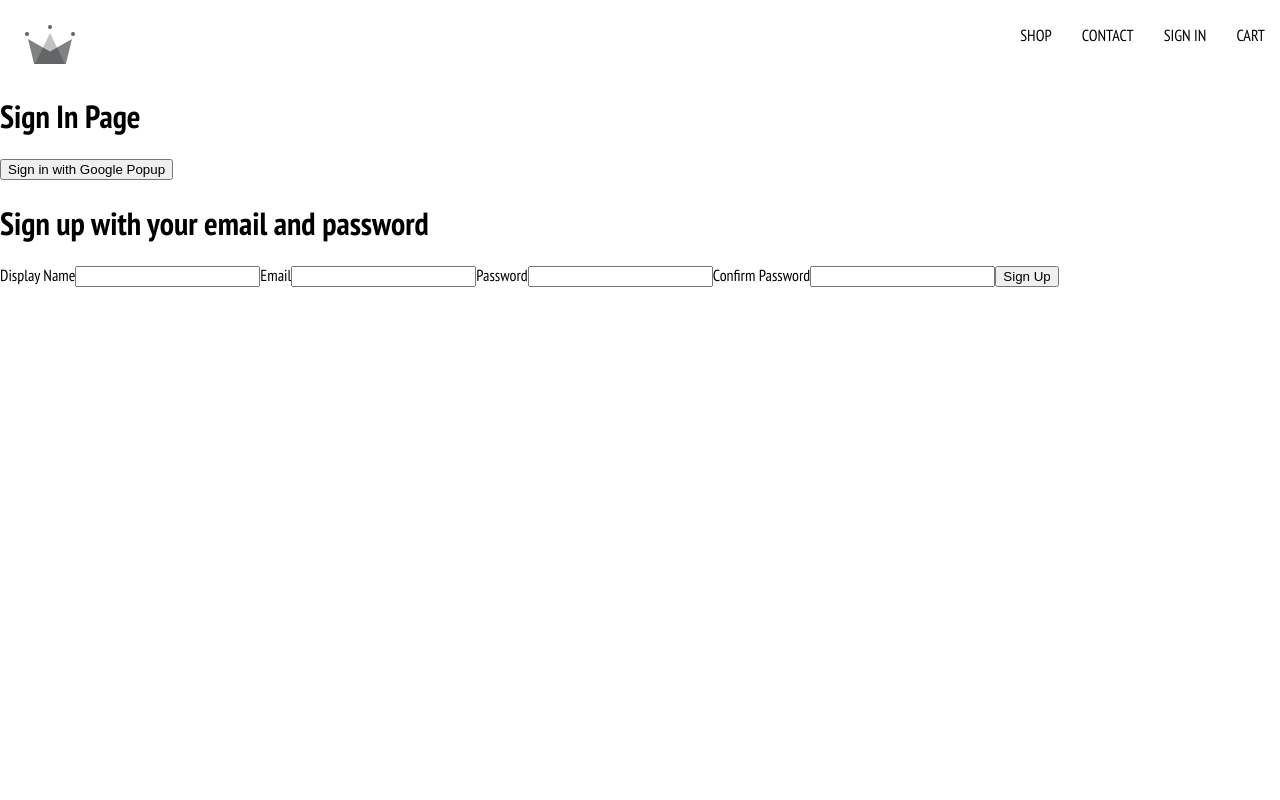
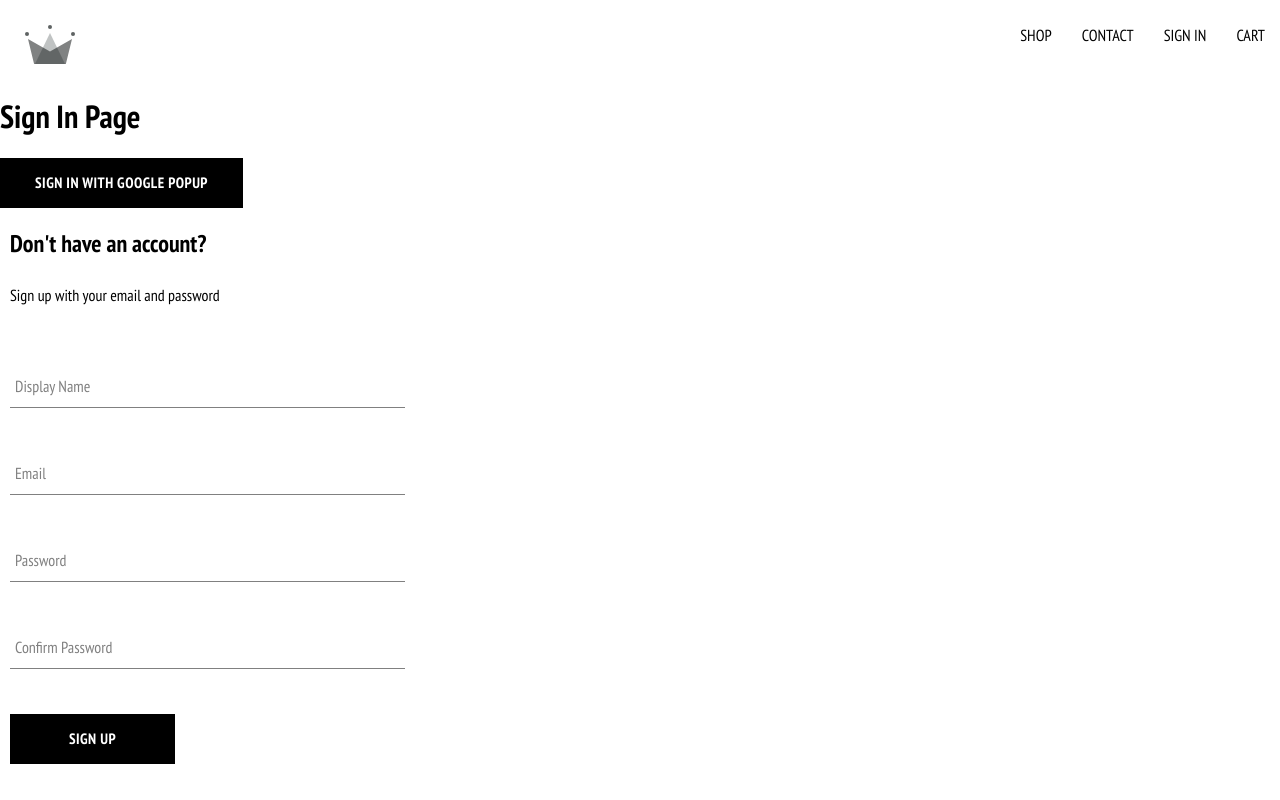
Before and after one commit to oksanakuhotska/capstone-clothin, a React (Create React App) app: page /sign-in in a window 1280 px wide. Built offline with nearby package versions, Linux system fonts and the light colour scheme.

Commit message:
feat: cteate form input component

```diff
--- /dev/null
+++ b/src/components/form-input/form-input.component.jsx
@@ -0,0 +1,17 @@
+import { FormGroup } from './form-input.styles.js';
+
+const FormInput = ({ label, ...otherProps }) => {
+	return (
+		<FormGroup>
+			<input className="form-input" {...otherProps}	/>
+			{label && (
+				<label
+					className={`${
+						otherProps.value.length ? 'shrink' : ''
+					} form-input-label`}>{label}</label>
+			)}
+		</FormGroup>
+	);
+};
+
+export default FormInput;
--- /dev/null
+++ b/src/components/form-input/form-input.styles.js
@@ -0,0 +1,53 @@
+import styled from "styled-components";
+
+export const shrinkLabel = `
+	top: -14px;
+  font-size: 12px;
+  color: black;
+`;
+
+export const FormGroup = styled.div`
+  position: relative;
+  margin: 45px 0;
+
+  .form-input {
+    background: none;
+    background-color: white;
+    color: grey;
+    font-size: 18px;
+    padding: 10px 10px 10px 5px;
+    display: block;
+    width: 100%;
+    border: none;
+    border-radius: 0;
+    border-bottom: 1px solid grey;
+    margin: 25px 0;
+
+    &:focus {
+      outline: none;
+    }
+
+    &:focus ~ .form-input-label {
+      ${shrinkLabel};
+    }
+  }
+
+  input[type='password'] {
+    letter-spacing: 0.3em;
+  }
+
+  .form-input-label {
+    color: grey;
+    font-size: 16px;
+    font-weight: normal;
+    position: absolute;
+    pointer-events: none;
+    left: 5px;
+    top: 10px;
+    transition: 300ms ease all;
+
+    &.shrink {
+      ${shrinkLabel};
+    }
+  }
+`;
--- a/src/components/sign-up-form/sign-up-form.component.jsx
+++ b/src/components/sign-up-form/sign-up-form.component.jsx
@@ -1,7 +1,13 @@
-import { async } from "@firebase/util";
 import { useState } from "react";
 
-import { createAuthUserWithEmailAndPassword, createUserDocumentFromAuth } from "../../utils/firebase/firebase.utils";
+import FormInput from "../form-input/form-input.component";
+import Button from "../button/button.component";
+import { SignUpContainer } from './sign-up-form.styles';
+
+import {
+	createAuthUserWithEmailAndPassword,
+	createUserDocumentFromAuth
+} from "../../utils/firebase/firebase.utils";
 
 const defaultFormFields = {
 	displayName: '',
@@ -49,11 +55,12 @@ const SignUpForm = () => {
 	};
 
 	return (
-		<>
-			<h1>Sign up with your email and password</h1>
+		<SignUpContainer>
+			<h2>Don't have an account?</h2>
+			<p>Sign up with your email and password</p>
 			<form onSubmit={handleSubmit}>
-				<label>Display Name</label>
-				<input
+				<FormInput
+					label='Display Name'
 					type='text'
 					required
 					onChange={handleChange}
@@ -61,8 +68,8 @@ const SignUpForm = () => {
 					value={displayName}
 				/>
 
-				<label>Email</label>
-				<input
+				<FormInput
+					label='Email'
 					type='email'
 					required
 					onChange={handleChange}
@@ -70,8 +77,8 @@ const SignUpForm = () => {
 					value={email}
 				/>
 
-				<label>Password</label>
-				<input
+				<FormInput
+					label='Password'
 					type='password'
 					required
 					onChange={handleChange}
@@ -79,8 +86,8 @@ const SignUpForm = () => {
 					value={password}
 				/>
 
-				<label>Confirm Password</label>
-				<input
+				<FormInput
+					label='Confirm Password'
 					type='password'
 					required
 					onChange={handleChange}
@@ -88,9 +95,9 @@ const SignUpForm = () => {
 					value={confirmPassword}
 				/>
 
-				<button type="submit">Sign Up</button>
+				<Button type="submit">Sign Up</Button>
 			</form>
-		</>
+		</SignUpContainer>
 	)
 };
 
--- a/src/components/sign-up-form/sign-up-form.styles.js
+++ b/src/components/sign-up-form/sign-up-form.styles.js
@@ -0,0 +1,12 @@
+import styled from "styled-components";
+
+export const SignUpContainer = styled.div`
+	display: flex;
+	flex-direction: column;
+	width: 380px;
+	padding: 10px;
+
+	h2 {
+		margin: 10px 0;
+	}
+`;
--- /dev/null
+++ b/src/css/form-input.styles.css
@@ -0,0 +1,45 @@
+.group {
+  position: relative;
+  margin: 45px 0;
+}
+.group .form-input {
+  background: none;
+  background-color: white;
+  color: var(--sub-color);
+  font-size: 18px;
+  padding: 10px 10px 10px 5px;
+  display: block;
+  width: 100%;
+  border: none;
+  border-radius: 0;
+  border-bottom: 1px solid var(--sub-color);
+  margin: 25px 0;
+}
+.group .form-input:focus {
+  outline: none;
+}
+.group .form-input:focus ~ .form-input-label {
+  top: -14px;
+  font-size: 12px;
+  color: var(--main-color);
+}
+.group input[type=password] {
+  letter-spacing: 0.3em;
+}
+.group .form-input-label {
+  color: var(--sub-color);
+  font-size: 16px;
+  font-weight: normal;
+  position: absolute;
+  pointer-events: none;
+  left: 5px;
+  top: 10px;
+  -webkit-transition: 300ms ease all;
+  -o-transition: 300ms ease all;
+  transition: 300ms ease all;
+}
+.group .form-input-label.shrink {
+  top: -14px;
+  font-size: 12px;
+  color: var(--main-color);
+}
--- /dev/null
+++ b/src/css/form-input.styles.min.css
@@ -0,0 +1 @@
+.group{position:relative;margin:45px 0}.group .form-input{background:none;background-color:#fff;color:var(--sub-color);font-size:18px;padding:10px 10px 10px 5px;display:block;width:100%;border:none;border-radius:0;border-bottom:1px solid var(--sub-color);margin:25px 0}.group .form-input:focus{outline:none}.group .form-input:focus~.form-input-label{top:-14px;font-size:12px;color:var(--main-color)}.group input[type=password]{letter-spacing:.3em}.group .form-input-label{color:var(--sub-color);font-size:16px;font-weight:normal;position:absolute;pointer-events:none;left:5px;top:10px;-webkit-transition:300ms ease all;-o-transition:300ms ease all;transition:300ms ease all}.group .form-input-label.shrink{top:-14px;font-size:12px;color:var(--main-color)}
--- a/src/pages/sign-in/sign-in.component.jsx
+++ b/src/pages/sign-in/sign-in.component.jsx
@@ -4,6 +4,7 @@ import {
 } from "../../utils/firebase/firebase.utils";
 
 import SignUpForm from "../../components/sign-up-form/sign-up-form.component";
+import Button from "../../components/button/button.component";
 
 const SignIn = () => {
 	const logGooglePopupUser = async () => {
@@ -14,7 +15,7 @@ const SignIn = () => {
 	return (
 		<div>
 			<h1>Sign In Page</h1>
-			<button onClick={logGooglePopupUser}>Sign in with Google Popup</button>
+			<Button onClick={logGooglePopupUser}>Sign in with Google Popup</Button>
 			<SignUpForm />
 		</div>
 	)
```
